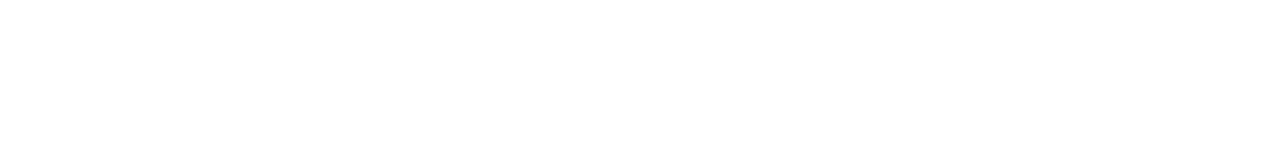
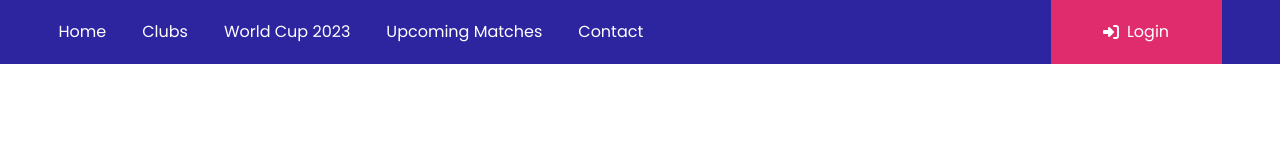
Before and after one commit to tahidul1/football-responsive, a plain HTML site: page index.html in a window 1280 px wide. Drawn offline with Linux system fonts and the light colour scheme.

Commit message:
menu area created

```diff
--- a/index.html
+++ b/index.html
@@ -12,7 +12,26 @@
 </head>
 
 <body>
+    <!-- header area start -->
+    <header class="header-area">
+        <div class="container">
+            <nav class="menu-area">
+                <ul class="main-menu">
+                    <li><a href="#">Home</a></li>
+                    <li><a href="#">Clubs</a></li>
+                    <li><a href="#">World Cup 2023</a></li>
+                    <li><a href="#">Upcoming Matches</a></li>
+                    <li><a href="#">Contact</a></li>
+                </ul>
+                <span>
+                    <a href="#" class="btn"><i class="fas fa-sign-in-alt"></i>Login</a>
+                </span>
+            </nav>
+        </div>
+    </header> <!-- header area end -->
 
+    <!-- fontawesome icon kit -->
+    <script src="https://kit.fontawesome.com/cec465756f.js" crossorigin="anonymous"></script>
 </body>
 
 </html>
--- a/style.css
+++ b/style.css
@@ -70,12 +70,67 @@ main {
 }
 
 
-/* ------------------------------
-        utilities css
---------------------------------- */
+/* -------------------------------------------------------------------------
+                                utilities css
+---------------------------------------------------------------------------- */
 .container {
     max-width: 1163px;
     margin: 0 auto;
     padding-left: 15px;
     padding-right: 15px;
 }
+
+.btn {
+    display: flex;
+    color: #fff;
+    padding: 10px 24px;
+    width: 123px;
+    height: 44px;
+    background: #E02C6D;
+    align-items: center;
+    justify-content: center;
+}
+
+.btn:hover {
+    color: #ccc;
+    transition: 0.3s;
+}
+
+/* -------------------------------------------------------------------------
+                                header area css
+---------------------------------------------------------------------------- */
+header.header-area {
+    background-color: #2D25A0;
+}
+
+/* -------- main menu css-------- */
+.menu-area {
+    display: flex;
+    align-items: center;
+    justify-content: space-between;
+}
+
+.main-menu {
+    flex: 0 0 auto;
+    display: flex;
+    align-items: center;
+}
+
+.main-menu li {
+    margin-right: 36px;
+}
+
+.main-menu li a {
+    color: #fff;
+    line-height: 24px;
+    display: inline-block;
+}
+
+.main-menu li a:hover {
+    color: #ccc;
+    transition: 0.3s;
+}
+
+.menu-area .btn i {
+    margin-right: 8px;
+}
```
